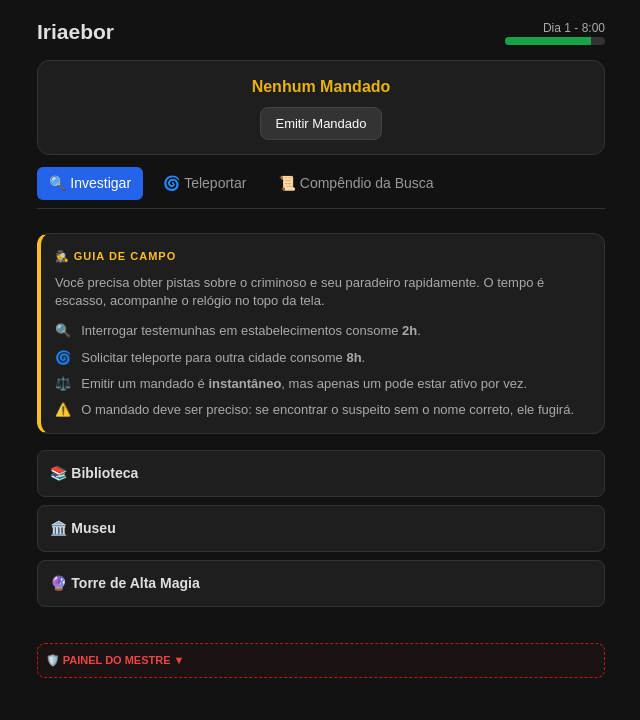
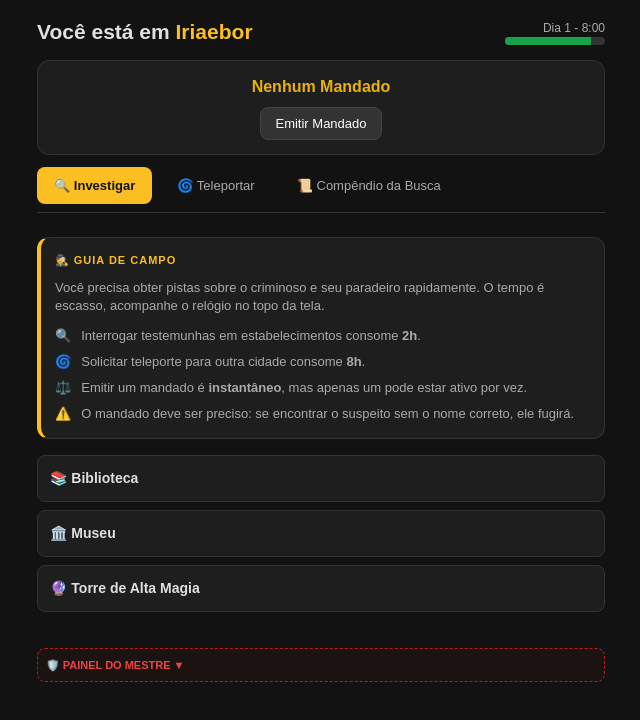
Before and after one commit to ThaisMosken/game-carmen-faerun, a plain HTML site: page carmen_sandiego_faerun.html in a window 1280 px wide. Both pictures are taken after a click on the button "▶ Iniciar Missão". Shown: the whole page, without its empty margins (319-959 px from the left). Drawn offline with Linux system fonts and the light colour scheme.

Commit message:
Identidade visual dos botões

```diff
--- a/carmen_sandiego_faerun.html
+++ b/carmen_sandiego_faerun.html
@@ -17,8 +17,26 @@ h1{font-size:22px;font-weight:600;color:#fff;text-align:center;margin-bottom:10p
 .npc-bubble{background:#252525;border:1px solid #333;border-radius:12px 12px 12px 2px;padding:12px;font-size:13px;font-style:italic;color:#ccc;margin-top:8px}
 .clue-item{padding:12px;border:1px solid #333;border-radius:8px;background:#1e1e1e;margin-bottom:8px}
 .tabs{display:flex;gap:8px;margin-bottom:12px;border-bottom:1px solid #333;padding-bottom:8px}
-.tab{padding:6px 12px;cursor:pointer;border-radius:6px;color:#999}
-.tab.active{background:#2563eb;color:#fff}
+.tab {
+  padding: 8px 16px;
+  cursor: pointer;
+  border-radius: 8px;
+  color: #aaa;
+  font-size: 13px;
+  transition: all 0.3s ease;
+  border: 1px solid transparent;
+}
+
+.tab.active {
+  background: #fbbf24;
+  color: #121212;
+  font-weight: bold;
+}
+
+.tab:not(.active):hover {
+  color: #fbbf24;
+  background: #1e1e1e;
+}
 input{background:#252525;border:1px solid #444;color:#fff;padding:10px;border-radius:8px;width:100%}
 .loading-pulse{animation:pulse 1.5s infinite; color: #777;}
 @keyframes pulse { 0% { opacity: 0.5; } 50% { opacity: 1; } 100% { opacity: 0.5; } }
@@ -667,16 +685,16 @@ const CITIES = [
 ];
 
 const CRIMINALS = [
+  {id:'anniken_zonledre', name:'Anniken Zonledre', gender:'F', hair:'loiro', feature:'uma tatuagem', hobby:'cartas', vehicle:'em uma carruagem', cuisine:'frutos do mar'},
+  {id:'chuck_brinn', name:'Chuck Brinn', gender:'M', hair:'preto', feature:'bigode', hobby:'dados', vehicle:'dirigindo uma máquina infernal', cuisine:'comida élfica'},
+  {id:'coral_meery', name:'Coral Meery', gender:'F', hair:'castanho', feature:'belas joias', hobby:'dados', vehicle:'em uma carruagem', cuisine:'comida apimentada'},
+  {id:'deaf_tidbes', name:'Deaf Tidbes', gender:'M', hair:'preto', feature:'um alfinete de gravata', hobby:'xadrez', vehicle:'em uma carruagem', cuisine:'comida élfica'},
+  {id:'garlon_scryat', name:'Garlon Scryat', gender:'M', hair:'ruivo', feature:'um anel impressionante', hobby:'xadrez', vehicle:'em uma carruagem', cuisine:'comida tiferina'},
+  {id:'hovio_richithor', name:'Hovio Richithor', gender:'M', hair:'loiro', feature:'uma tatuagem', hobby:'xadrez', vehicle:'em uma carruagem', cuisine:'frutos do mar'},
+  {id:'kelden_blur', name:'Kelden Blur', gender:'M', hair:'ruivo', feature:'uma tatuagem', hobby:'dados', vehicle:'em uma carruagem', cuisine:'frutos do mar'},
   {id:'marcin_gesedano', name:'Marcin Gesedano', gender:'F', hair:'castanho', feature:'belas joias', hobby:'cartas', vehicle:'em uma carruagem', cuisine:'comida tiferina'},
-  {id:'coral_meery', name:'Coral Meery', gender:'F', hair:'castanho', feature:'belas joias', hobby:'dados', vehicle:'em uma carruagem', cuisine:'comida apimentada'},
-  {id:'anniken_zonledre', name:'Anniken Zonledre', gender:'F', hair:'loiro', feature:'uma tatuagem', hobby:'cartas', vehicle:'em uma carruagem', cuisine:'frutos do mar'},
-  {id:'taylana_gaddahyal', name:'Taylana Gaddahyal', gender:'F', hair:'ruivo', feature:'um anel impressionante', hobby:'cartas', vehicle:'dirigindo uma biga', cuisine:'comida tiferina'},
-  {id:'kelden_blur', name:'Kelden Blur', gender:'M', hair:'ruivo', feature:'uma tatuagem', hobby:'dados', vehicle:'em uma carruagem', cuisine:'frutos do mar'},
-  {id:'garlon_scryat', name:'Garlon Scryat', gender:'M', hair:'ruivo', feature:'um anel impressionante', hobby:'xadrez', vehicle:'em uma carruagem', cuisine:'comida tiferina'},
-  {id:'chuck_brinn', name:'Chuck Brinn', gender:'M', hair:'preto', feature:'bigode', hobby:'dados', vehicle:'dirigindo uma máquina infernal', cuisine:'comida élfica'},
-  {id:'deaf_tidbes', name:'Deaf Tidbes', gender:'M', hair:'preto', feature:'um alfinete de gravata', hobby:'xadrez', vehicle:'em uma carruagem', cuisine:'comida élfica'},
-  {id:'hovio_richithor', name:'Hovio Richithor', gender:'M', hair:'loiro', feature:'uma tatuagem', hobby:'xadrez', vehicle:'em uma carruagem', cuisine:'frutos do mar'},
-  {id:'romani_brookebeth_kadio', name:'Romani Brookebeth Kadio', gender:'F', hair:'castanho', feature:'uma tatuagem', hobby:'dados', vehicle:'dirigindo uma máquina infernal', cuisine:'frutos do mar'}
+  {id:'romani_brookebeth_kadio', name:'Romani Brookebeth Kadio', gender:'F', hair:'castanho', feature:'uma tatuagem', hobby:'dados', vehicle:'dirigindo uma máquina infernal', cuisine:'frutos do mar'},
+  {id:'taylana_gaddahyal', name:'Taylana Gaddahyal', gender:'F', hair:'ruivo', feature:'um anel impressionante', hobby:'cartas', vehicle:'dirigindo uma biga', cuisine:'comida tiferina'}
 ];
 
 const VENUES = [
@@ -886,7 +904,8 @@ function travelTo(cityId) {
 
 function renderGameScreen() {
   const city = G.trail[G.playerPos] || CITIES.find(c => c.id === G.currentCityId);
-  document.getElementById('current-city-name').textContent = city.name;
+  document.getElementById('current-city-name').innerHTML =
+    `Você está em <span style="color: #fbbf24; font-weight: bold;">${city.name}</span>`;
   document.getElementById('time-display').textContent = `Dia ${G.currentDay} - ${Math.floor(G.currentMinutes/60)}:00`;
   document.getElementById('time-fill').style.width = `${(1 - (G.currentDay/G.maxDays)) * 100}%`;
   renderVenues(); renderTravel();
```
